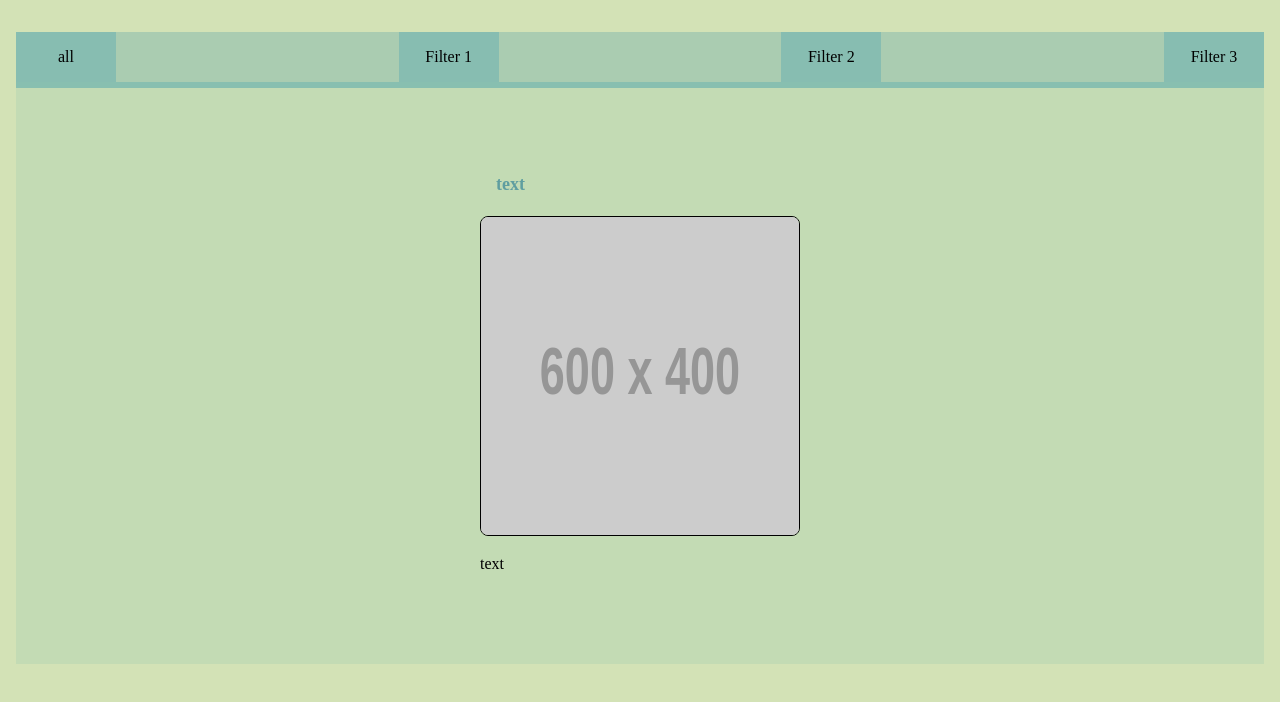
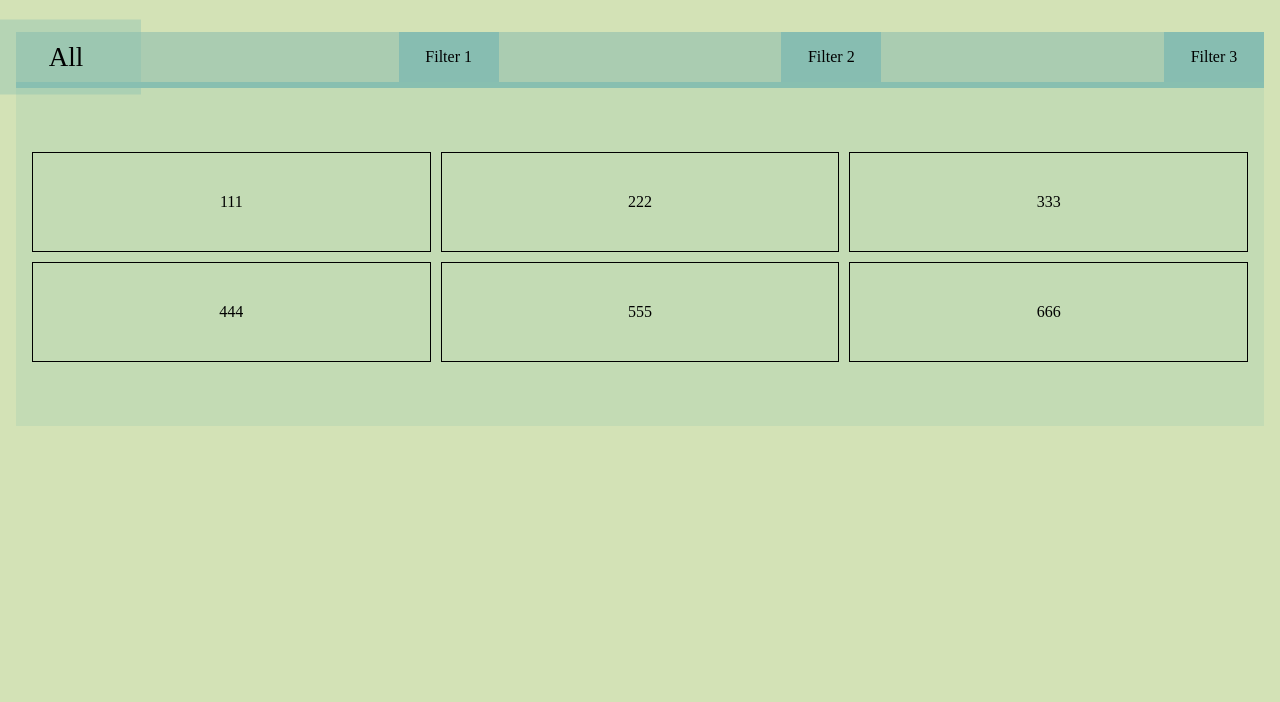
Before and after one commit to vetalmolotov/scrtstsh2, a Gatsby site: page /characters in a window 1280 px wide. Built offline with nearby package versions, Linux system fonts and the light colour scheme; Gatsby itself is replaced by a stand-in of ours; placeholder pictures from the web are drawn by us.

Commit message:
complete few features, refactoring code

```diff
--- a/package.json
+++ b/package.json
@@ -21,5 +21,8 @@
     "react": "^18.2.0",
     "react-dom": "^18.2.0",
     "sass": "^1.59.2"
+  },
+  "devDependencies": {
+    "xstate": "^4.37.0"
   }
 }
--- /dev/null
+++ b/src/components/charactersContent.js
@@ -0,0 +1,19 @@
+import * as React from "react"
+import "../css/characters-content.scss"
+
+const CharactersContent = () => {
+    return (
+        <section className="characters">
+            <div className="parent">
+                <div>111</div>
+                <div>222</div>
+                <div>333</div>
+                <div>444</div>
+                <div>555</div>
+                <div>666</div>
+            </div>
+        </section>
+    )
+}
+
+export default CharactersContent;
--- /dev/null
+++ b/src/components/header.js
@@ -0,0 +1,34 @@
+import * as React from "react"
+import {PROFILE_SIDEBAR_MENU} from "../constants/headerTabs";
+import {Link} from "gatsby";
+import {useState} from "react";
+import "../css/header.scss"
+
+const Header = () => {
+
+    const [isActive, setActive] = useState("");
+    const toggleClass = (e) => {
+        setActive(e.currentTarget.href);
+    };
+    return (
+        <header className="app-tabs">
+
+            {PROFILE_SIDEBAR_MENU.map(({
+                                           text,
+                                           url,
+                                           id
+                                       }) => (
+                <Link
+                    key={id}
+                    to={url}
+                    onClick={toggleClass}
+                    className={!isActive === url ? "active" : ""}
+
+                >{text}</Link>
+            ))}
+
+        </header>
+    )
+}
+
+export default Header;
--- a/src/components/headerMob.js
+++ b/src/components/headerMob.js
@@ -1,10 +1,9 @@
-// import * as React from 'react'
-import React from 'react';
-// import {Script} from "gatsby"
+import * as React from 'react'
 
 
 import '../css/heade-mob.scss'
 import TabContent from "./tabContent";
+import CharactersContent from "./charactersContent";
 
 
 const HeaderMob = () => {
@@ -23,7 +22,7 @@ const HeaderMob = () => {
                             id="content01"
                         />
                         <div className="menu-item-content">
-                            lol
+                            <CharactersContent />
                         </div>
                     </section>
 
@@ -66,7 +65,13 @@ const HeaderMob = () => {
                             name="mob-menu-item"
                             id="content04"
                         />
-                        <div className="menu-item-content">test filter 3</div>
+                        <div className="menu-item-content">
+                            <TabContent
+                                title="Filter 3"
+                                imageSrc="https://placehold.co/200x200"
+                                text="text"
+                            />
+                        </div>
                     </section>
                 </form>
 
--- a/src/components/layout.js
+++ b/src/components/layout.js
@@ -1,68 +1,20 @@
-// import * as React from 'react'
-import React, {useState} from 'react';
-// import {Script} from "gatsby"
+import React from 'react';
 import useMediaQuery from "../hooks/useMediaQuery";
-// import {PROFILE_SIDEBAR_MENU} from "../constants/headerTabs"
 
-import {Link} from 'gatsby'
 import HeaderMob from "./headerMob";
+import Header from "./header";
 
 import '../css/index.scss'
-// import {path} from "xstate";
 
 
-const Layout = (
-    {children}
-    ) => {
-    // const lol = document.getElementsByClassName(".app");
-    // const [isActive, setActive] = useState(false);
-    // const toggleState = () => {
-    //     setActive(!isActive);
-    // };
-
-    const [isActive, setActive] = useState("");
-    const toggleClass = (e) => {
-        setActive(e.currentTarget);
-    };
-
+const Layout = ( {children} ) => {
 
     const isMobile = useMediaQuery('(max-width: 1024px)');
-
     return (
         <>
             <main className="app">
                 {isMobile && <HeaderMob/>}
-                {!isMobile &&
-                <header className="app-tabs">
-                    {/*{PROFILE_SIDEBAR_MENU.map(({ text, url }) => (*/}
-                    {/*    <a*/}
-                    {/*        key={text}*/}
-                    {/*        href={url}*/}
-                    {/*    >{text}</a>*/}
-                    {/*))}*/}
-
-                    {/*{PROFILE_SIDEBAR_MENU.map(({ text, url, id }) => (*/}
-                    {/*    <a*/}
-                    {/*        key={id}*/}
-                    {/*        href={url}*/}
-                    {/*        className={` ${path === url ? '.active' : ''}`}*/}
-
-                    {/*    >{text}</a>*/}
-                    {/*))}*/}
-
-
-                    <Link to="/characters"
-                          onClick={toggleClass}
-                          className={isActive == "#all" ? "current" : ""}
-                    >all</Link>
-                    <Link to="/characters/filter1"
-                          onClick={toggleClass}
-                          className={isActive == "#filter1" ? "current" : ""}
-                    >Filter 1</Link>
-                    <Link to="/characters/filter2">Filter 2</Link>
-                    <Link to="/characters/filter2">Filter 3</Link>
-                </header>
-                }
+                {!isMobile && <Header />}
 
                 {!isMobile &&
                 <section className="app-tabs-content">
--- a/src/constants/headerTabs.tsx
+++ b/src/constants/headerTabs.tsx
@@ -9,7 +9,7 @@ export const PROFILE_SIDEBAR_MENU: Array<ISidebarItem> = [
     {
         id: 0,
         text: 'All',
-        url: '/characters/all',
+        url: '/characters/',
     },
     {
         id: 1,
@@ -19,11 +19,11 @@ export const PROFILE_SIDEBAR_MENU: Array<ISidebarItem> = [
     {
         id: 2,
         text: 'Filter 2',
-        url: '/filter2',
+        url: '/characters/filter2',
     },
     {
         id: 3,
         text: 'Filter 3',
-        url: '/filter3',
+        url: '/characters/filter3',
     },
 ]
--- /dev/null
+++ b/src/css/characters-content.scss
@@ -0,0 +1,20 @@
+.characters {
+  position: relative;
+  width: 100%;
+  padding: 0 16px;
+  .parent {
+    display: grid;
+    grid-template-columns: repeat(3, 1fr);
+    grid-template-rows: repeat(2, 1fr);
+    grid-column-gap: 10px;
+    grid-row-gap: 10px;
+    div {
+      display: flex;
+      align-items: center;
+      justify-content: center;
+      width: 100%;
+      height: 100px;
+      border: 1px solid #000;
+    }
+  }
+}
--- a/src/css/heade-mob.scss
+++ b/src/css/heade-mob.scss
@@ -24,17 +24,29 @@
       padding: 0 8px;
       height: 0;
       background: rgba(195,219,180, 1);
-      transition: all ease-in 700ms;
+      //transition: all ease-in 700ms;
       overflow: hidden;
     }
     & > input[type="radio"] {
       display: none;
       &:checked + .menu-item-content {
-        height: 400px;
+        height: 100%;
       }
     }
     & + .menu-item {
       margin-top: 16px;
     }
+    #content01 + .menu-item-content {
+      .characters {
+        display: flex;
+        align-items: center;
+        padding: 16px;
+        .parent {
+          width: 100%;
+          grid-template-rows: repeat(2, 1fr);
+        }
+      }
+
+    }
   }
 }
--- a/src/css/header.scss
+++ b/src/css/header.scss
@@ -18,16 +18,16 @@
     border: 3px solid transparent;
     background-color: rgba(135,189,177, 1);
     text-decoration: none;
-    transition:  all ease-in-out 300ms;
-    &.active {
+    transition:  all ease-in 500ms;
+    &[aria-current="page"] {
       font-size: 18px;
-      height: 60px;
       opacity: 1;
-      background-color: rgba(135,189,177, 0.4);;
+      background-color: rgba(135,189,177, 0.4);
+      transform: scale(1.5);
     }
     &:hover {
       border: 3px solid #68B3AF;
-      opacity: 0.7;
+      opacity: 0.5;
     }
     & + a {}
   }
--- a/src/pages/characters.js
+++ b/src/pages/characters.js
@@ -1,15 +1,11 @@
 import * as React from "react"
 import Layout from "../components/layout";
-import TabContent from "../components/tabContent";
+import CharactersContent from "../components/charactersContent";
 
 const Characters = () => {
     return (
         <Layout>
-            <TabContent
-                title="text"
-                imageSrc="https://placehold.co/600x400"
-                text="text"
-            />
+            <CharactersContent />
         </Layout>
     )
 }
```
Also changed, not shown: src/pages/characters/filter3.js (added, +17 -0 lines), src/pages/index.js (+0 -46 lines), 1 other file.
